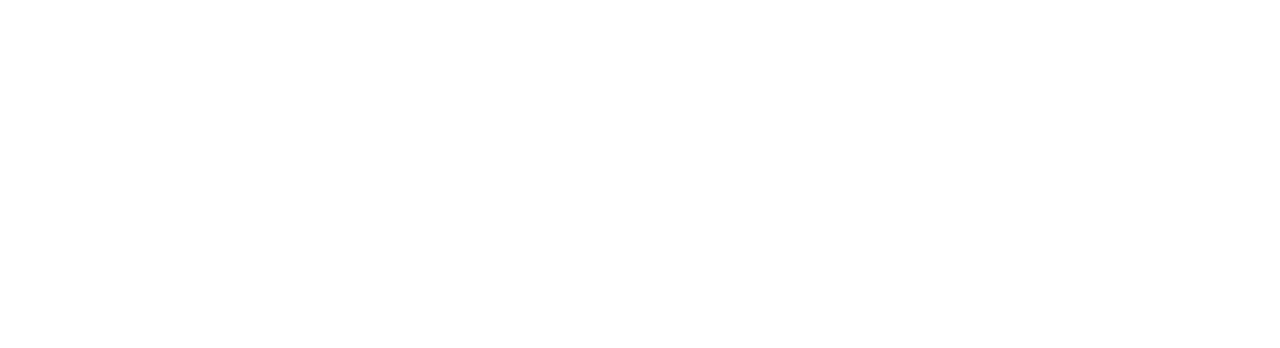
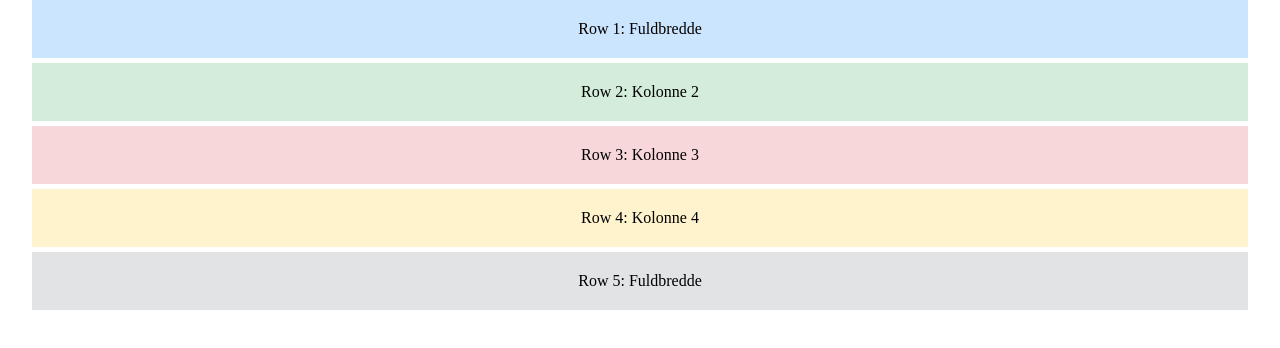
Before and after one commit to pxmdk/Typemaster-pre-launch-landing-page, a plain HTML site: page index.html in a window 1280 px wide. Drawn offline with Linux system fonts and the light colour scheme.

Commit message:
Starting on structure

```diff
--- a/index.html
+++ b/index.html
@@ -6,5 +6,19 @@
     <link rel="stylesheet" href="style.css" />
     <title>Typemaster pre-launch</title>
   </head>
-  <body></body>
+  <body>
+    <div class="container">
+      <div class="item1">Row 1: Fuldbredde</div>
+      <div class="item2">Row 2: Kolonne 1</div>
+      <div class="item3">Row 2: Kolonne 2</div>
+      <div class="item4">Row 3: Kolonne 1</div>
+      <div class="item5">Row 3: Kolonne 2</div>
+      <div class="item6">Row 3: Kolonne 3</div>
+      <div class="item7">Row 4: Kolonne 1</div>
+      <div class="item8">Row 4: Kolonne 2</div>
+      <div class="item9">Row 4: Kolonne 3</div>
+      <div class="item10">Row 4: Kolonne 4</div>
+      <div class="item11">Row 5: Fuldbredde</div>
+    </div>
+  </body>
 </html>
--- a/style.css
+++ b/style.css
@@ -0,0 +1,126 @@
+* {
+  box-sizing: border-box;
+  margin: 0;
+  padding: 0;
+}
+
+/* Standard layout med 4 kolonner */
+.container {
+  width: 1440px;
+  margin: 0 auto;
+  display: grid;
+  grid-template-columns: repeat(4, 1fr);
+  gap: 5px;
+}
+
+/* Row 1: Ét element, der spænder over alle 4 kolonner */
+.item1 {
+  grid-column: 1 / -1;
+  grid-row: 1;
+  background: #cce5ff;
+  padding: 20px;
+  text-align: center;
+}
+
+/* Row 2: To elementer – hvert skal spænde over 2 kolonner */
+.item2 {
+  grid-column: 1 / span 2;
+  grid-row: 2;
+  background: #d4edda;
+  padding: 20px;
+  text-align: center;
+}
+.item3 {
+  grid-column: 3 / span 2;
+  grid-row: 2;
+  background: #d4edda;
+  padding: 20px;
+  text-align: center;
+}
+
+/* Row 3: Tre elementer. Vi fordeler kolonnerne således, at:
+   - Første element spænder over 1 kolonne
+   - Andet element spænder over 2 kolonner
+   - Tredje element spænder over 1 kolonne */
+.item4 {
+  grid-column: 1 / span 1;
+  grid-row: 3;
+  background: #f8d7da;
+  padding: 20px;
+  text-align: center;
+}
+.item5 {
+  grid-column: 2 / span 1;
+  grid-row: 3;
+  background: #f8d7da;
+  padding: 20px;
+  text-align: center;
+}
+.item6 {
+  grid-column: 3 / span 3;
+  grid-row: 3;
+  background: #f8d7da;
+  padding: 20px;
+  text-align: center;
+}
+
+/* Row 4: Fire elementer – én i hver kolonne */
+.item7 {
+  grid-column: 1;
+  grid-row: 4;
+  background: #fff3cd;
+  padding: 20px;
+  text-align: center;
+}
+.item8 {
+  grid-column: 2;
+  grid-row: 4;
+  background: #fff3cd;
+  padding: 20px;
+  text-align: center;
+}
+.item9 {
+  grid-column: 3;
+  grid-row: 4;
+  background: #fff3cd;
+  padding: 20px;
+  text-align: center;
+}
+.item10 {
+  grid-column: 4;
+  grid-row: 4;
+  background: #fff3cd;
+  padding: 20px;
+  text-align: center;
+}
+
+/* Row 5: Ét element, der spænder over alle 4 kolonner */
+.item11 {
+  grid-column: 1 / -1;
+  grid-row: 5;
+  background: #e2e3e5;
+  padding: 20px;
+  text-align: center;
+}
+
+/* Responsive layout: én kolonne for tablets og mobil */
+@media (max-width: 1480px) {
+  .container {
+    width: 95%;
+    grid-template-columns: 1fr;
+  }
+  /* Alle elementer får én kolonne */
+  .item1,
+  .item2,
+  .item3,
+  .item4,
+  .item5,
+  .item6,
+  .item7,
+  .item8,
+  .item9,
+  .item10,
+  .item11 {
+    grid-column: 1;
+  }
+}
```
